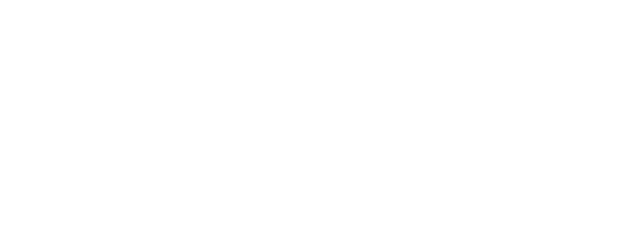
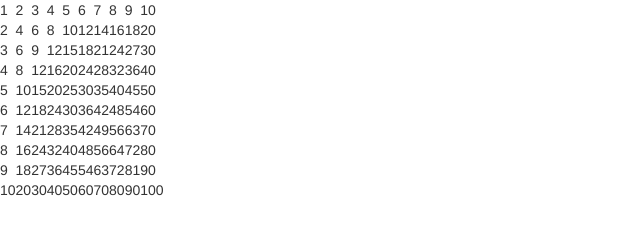
Before and after one commit to drabinowitz/ngMultiplicationTable, a plain HTML site: page index.html in a window 1280 px wide. Shown: the whole page, without its empty margins (0-640 px from the left). Drawn offline with nearby package versions, Linux system fonts and the light colour scheme.

Commit message:
refactored to use function

```diff
--- a/app.js
+++ b/app.js
@@ -1,6 +1,26 @@
 angular.module('myApp',[])
-	.controller('MultiplicationCtrl',['$scope',function($scope){
+	.controller('MultiplicationCtrl',function($scope, $attrs){
 
-		$scope.numbers=[1,2,3,4,5,6,7,8,9,10];
+		function populateNumbers(upperLimit){
 
-	}]);
+			var numbers = [];
+
+			for( var i = 1; i <= upperLimit; i++ ){
+
+				numbers.push(i);
+
+			}
+
+			return numbers;
+
+		}
+
+		$scope.numberLimit = $attrs.initialNumberLimit || 10;
+
+		$scope.numbers = populateNumbers($scope.numberLimit);
+
+		$scope.compute = function(a,b){
+			return a * b;
+		}
+
+	});
--- a/index.html
+++ b/index.html
@@ -13,13 +13,13 @@
 </head>
 <body>
 
-	<table ng-controllers="MultiplicationCtrl">
+	<table ng-controller="MultiplicationCtrl" initial-number-limit="10">
 
 		<tr ng-repeat="numberA in numbers">
 
 			<td ng-repeat="numberB in numbers">
 
-				{{ numberA * numberB }}
+				{{ compute(numberA,numberB) }}
 
 			</td>
 
```
